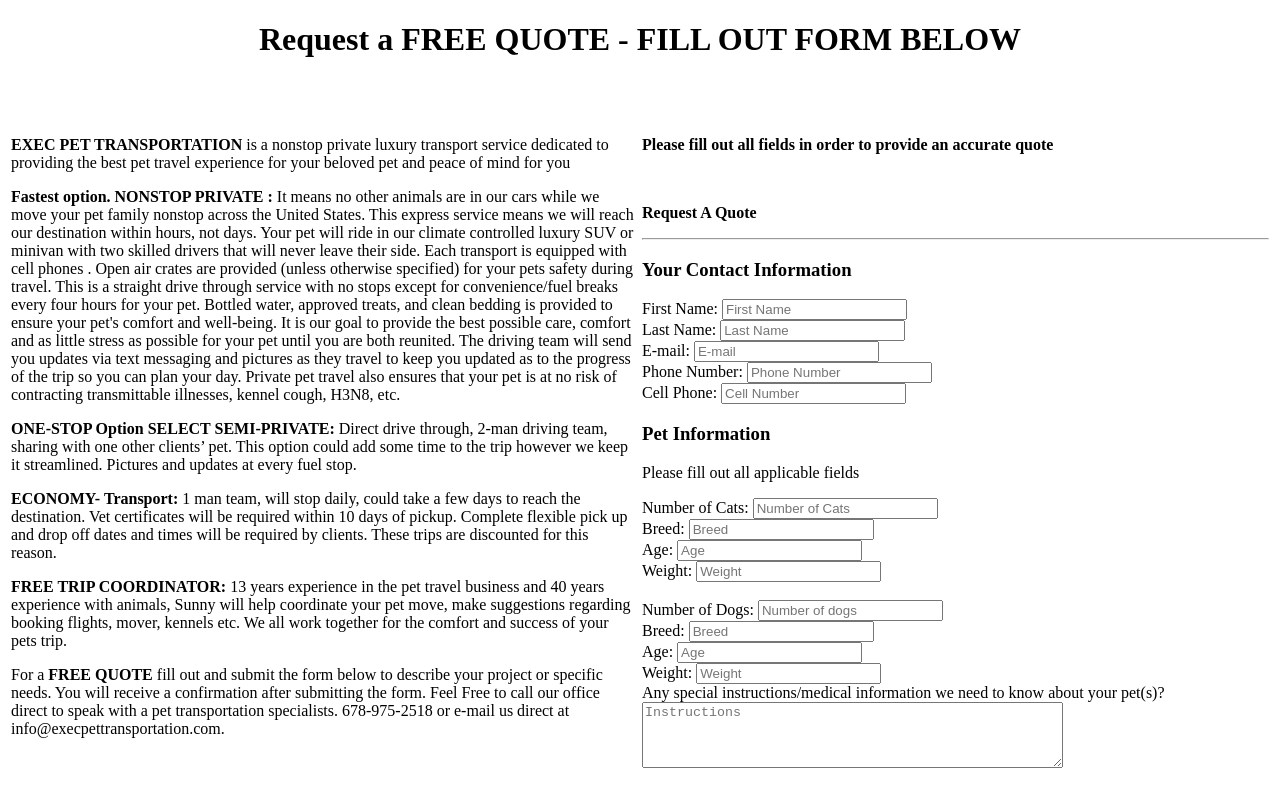
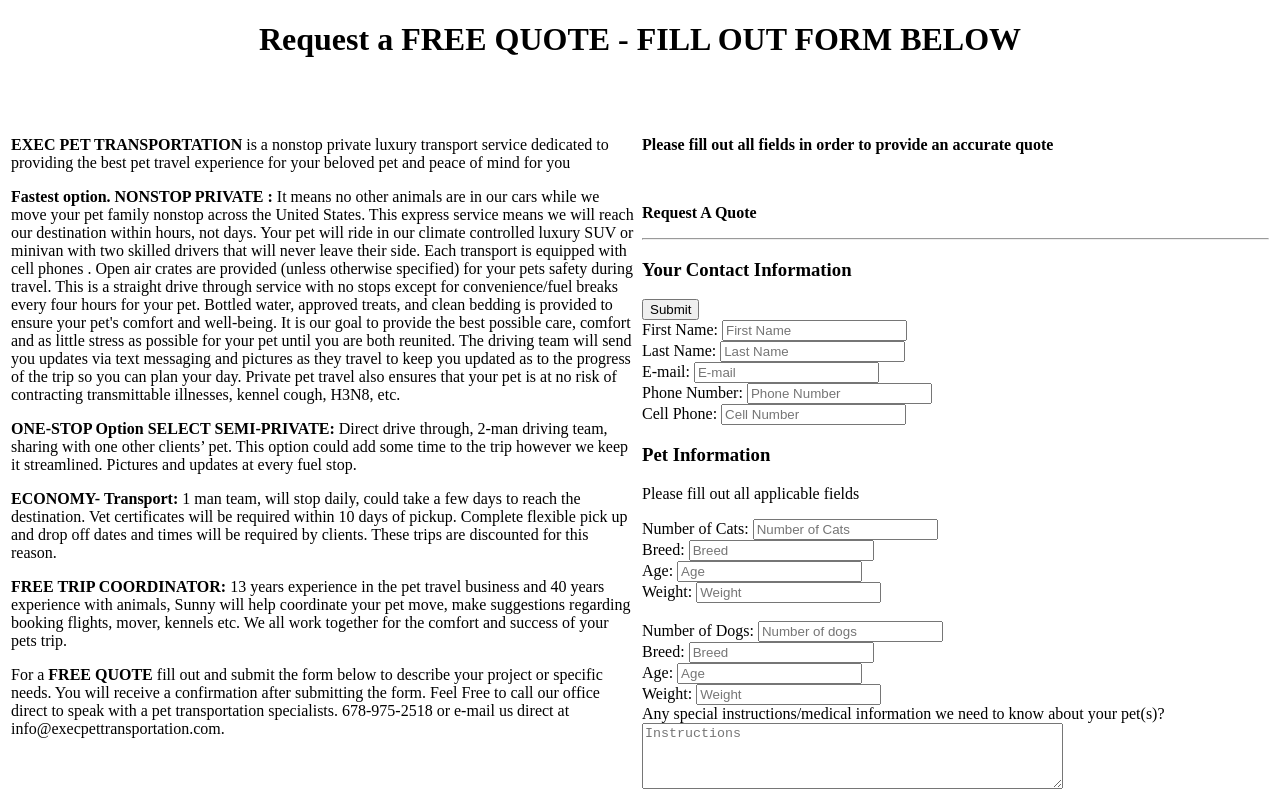
Before and after one commit to ket2310/execpettransport, a React (Create React App) app in the folder client/: page / in a window 1280 px wide. Shown: the top 800 px of the page. Built offline with nearby package versions, Linux system fonts and the light colour scheme; no server answers.

Commit message:
Switching computers...

```diff
--- a/client/src/components/freeQuoteForm.js
+++ b/client/src/components/freeQuoteForm.js
@@ -6,35 +6,38 @@
 
 function FreeQuoteForm() {
   const { loading, data } = useQuery(QUERY_QUOTES);
-  const allquotes = data?.quotes | [];
+
+  if (!loading) {
+    console.log("Loading.....");
+    console.log(data);
+  }
   const [formData, setFormData] = useState({
-    firstName: "",
-    lastName: "",
+    firstname: "",
+    lastname: "",
     email: "",
-    phoneNumber: "",
-    cellNumber: "",
+    phonenumber: "",
+    cellnumber: "",
     instructions: "",
-    numberOfCats: "",
     catbreed: "",
-    catage: "",
-    catweight: "",
-    numberOfDogs: "",
+    catquantity: 0,
+    catage: 0,
     dogbreed: "",
-    dogage: "",
-    dogweight: "",
-    travelType: "",
-    departDate: "",
-    returnDate: "",
-    pickupAddress1: "",
-    pickupAddress2: "",
-    pickupCity: "",
-    pickupState: "",
-    pickupZip: "",
-    destAddress1: "",
-    destAddress2: "",
-    destCity: "",
-    destState: "",
-    destZip: "",
+    dogquantity: 0,
+    dogage: 0,
+    traveltype: "",
+    traveldate: "",
+    returndate: "",
+    pickupaddress: "",
+    pickupaddress2: "",
+    pickupcity: "",
+    pickupstate: "",
+    pickupzip: "",
+    destinationaddress: "",
+    destinationaddress2: "",
+    destinationcity: "",
+    destinationstate: "",
+    destinationzip: "",
+    otherinfo: "",
   });
 
   const [createQuote] = useMutation(CREATE_QUOTE, {
@@ -56,41 +59,42 @@
     //try to book a lesson with formdata state and other variables
     console.log(formData);
     try {
+      console.log("Test 1");
       const { loading } = await createQuote({
         variables: {
           ...formData,
         },
       });
+      console.log("Test 2");
       // If it's not loading close modal and then set formData back to empty
       if (!loading) {
         setFormData({
-          firstName: "",
-          lastName: "",
+          firstname: "",
+          lastname: "",
           email: "",
-          phoneNumber: "",
-          cellNumber: "",
+          phonenumber: "",
+          cellnumber: "",
           instructions: "",
-          numberOfCats: "",
           catbreed: "",
-          catage: "",
-          catweight: "",
-          numberOfDogs: "",
+          catquantity: 0,
+          catage: 0,
           dogbreed: "",
-          dogage: "",
-          dogweight: "",
-          travelType: "",
-          departDate: "",
-          returnDate: "",
-          pickupAddress1: "",
-          pickupAddress2: "",
-          pickupCity: "",
-          pickupState: "",
-          pickupZip: "",
-          destAddress1: "",
-          destAddress2: "",
-          destCity: "",
-          destState: "",
-          destZip: "",
+          dogquantity: 0,
+          dogage: 0,
+          traveltype: "",
+          traveldate: "",
+          returndate: "",
+          pickupaddress: "",
+          pickupaddress2: "",
+          pickupcity: "",
+          pickupstate: "",
+          pickupzip: "",
+          destinationaddress: "",
+          destinationaddress2: "",
+          destinationcity: "",
+          destinationstate: "",
+          destinationzip: "",
+          otherinfo: "",
         });
       }
     } catch (err) {
@@ -192,6 +196,14 @@
                   <div>Loading...</div>
                 ) : (
                   <form onSubmit={handleFormSubmit}>
+                    <button
+                      type="button"
+                      id="createQuote2"
+                      onClick={(e) => handleFormSubmit(e)}
+                    >
+                      Submit
+                    </button>
+                    <br />
                     <label> First Name:</label>&nbsp;
                     <input
                       name="firstName"
--- a/client/src/utils/mutations.js
+++ b/client/src/utils/mutations.js
@@ -19,14 +19,12 @@
 `;
 
 export const CREATE_QUOTE = gql`
-  mutation createQuote($petowner: petownerdata, $travel: travelData) {
-    createQuote(petowner: $petowner, travel: $travel) {
-      petowner {
-        firstname
-        lastname
-        email
-        phonenumber
-      }
+  mutation createQuote($quoteData: quoteData) {
+    createQuote(input: $quoteData) {
+      firstname
+      lastname
+      email
+      phonenumber
     }
   }
 `;
```
Also changed, not shown: 2 other files (tests, documents, lock files or other folders).
